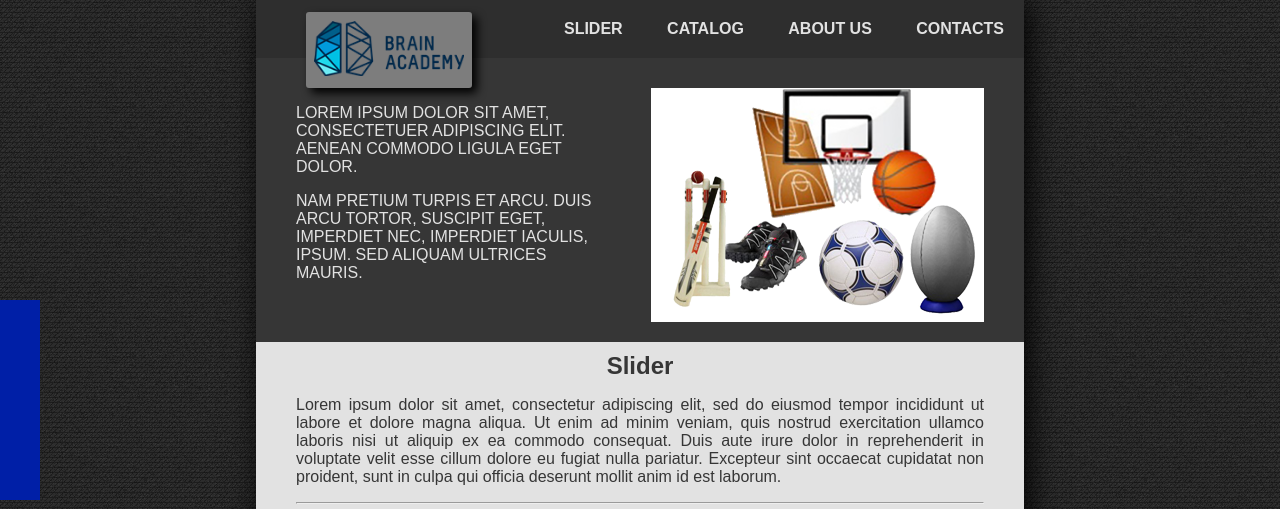
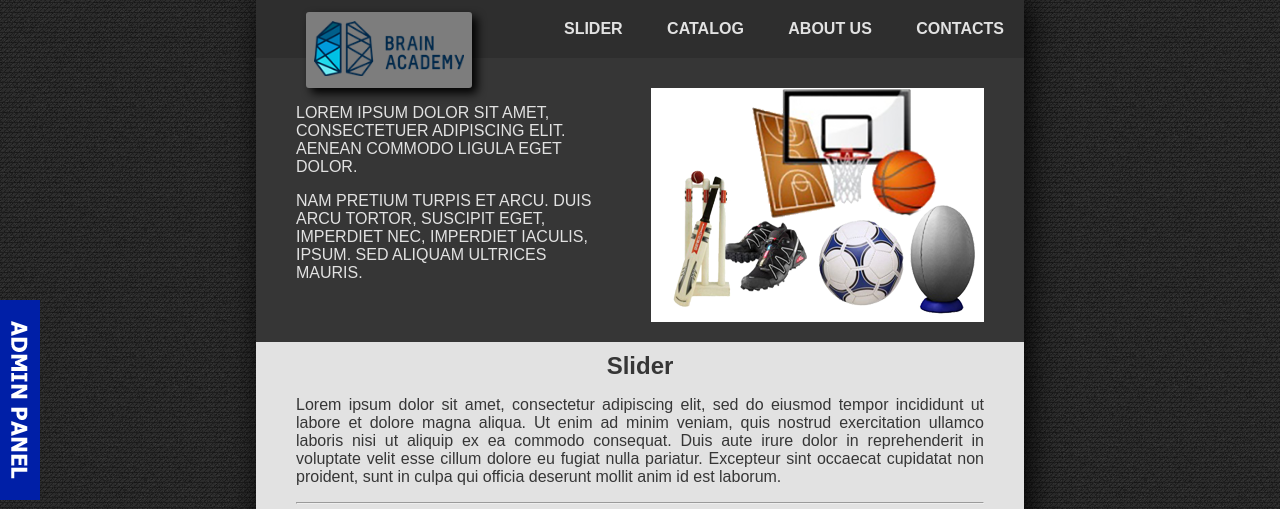
Before and after one commit to TanyaDov/brainacad, a plain HTML site: page index.html in a window 1280 px wide. Shown: the top 509 px of the page. Drawn offline with Linux system fonts and the light colour scheme.

Commit message:
admin_label

```diff
--- a/Css/style.css
+++ b/Css/style.css
@@ -336,7 +336,7 @@ right:-30px;
 	top : 50%;
 	width : 40px;
 	height : 200px;
-	background : #001fa7;
+	background : url("../img/adm.png") #001fa7;
 	margin-top : -100px;
 	left : 0px;
 }
```
Also changed, not shown: Img/adm.png (added).
